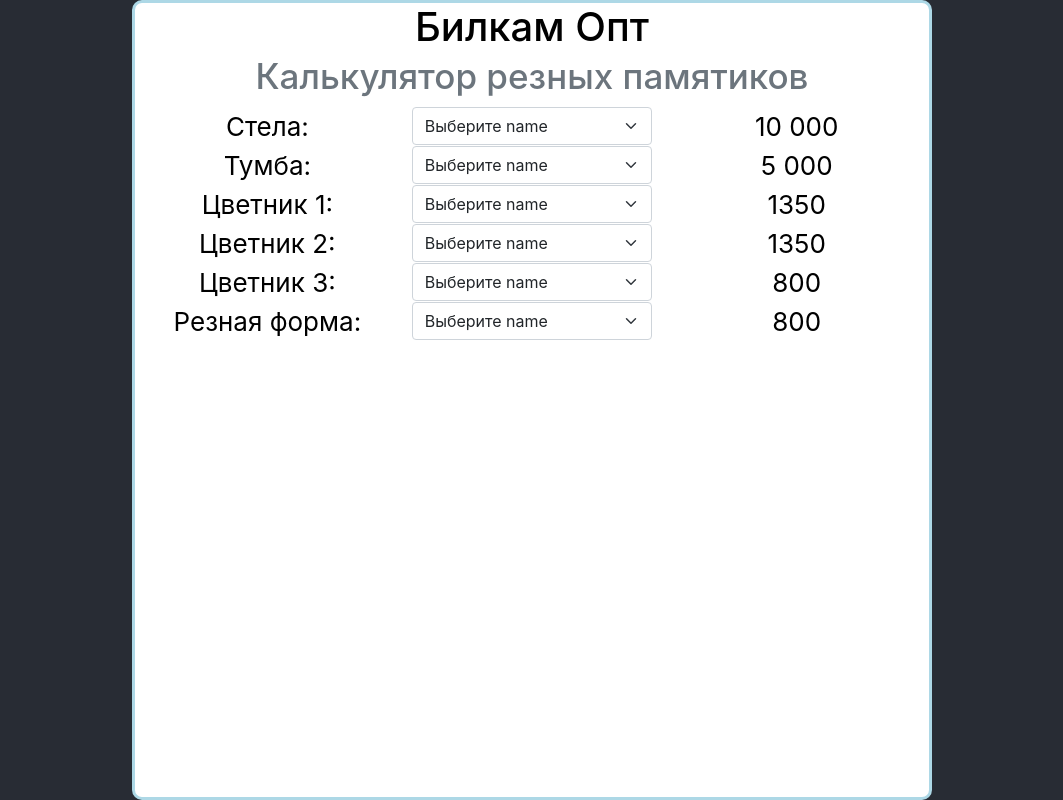
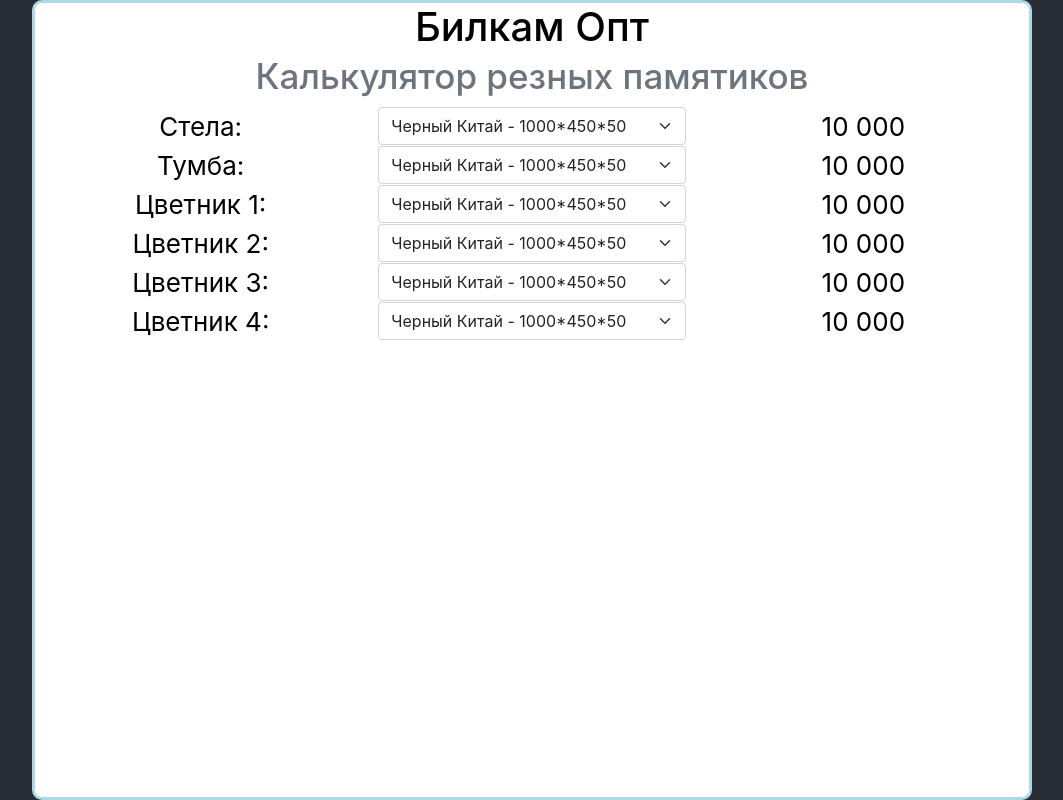
Before and after one commit to AnthonyGr/bilkam-opt--calc, a React (Create React App) app: page / in a window 1280 px wide. Shown: the whole page, without its empty margins (108-1171 px from the left). Built offline with nearby package versions, Linux system fonts and the light colour scheme.

Commit message:
Автоматическое формирование селектов по json файлу

```diff
--- a/src/App.js
+++ b/src/App.js
@@ -5,9 +5,7 @@ function App() {
   return (
     <div className="App">
       <header className="App-header">
-        <Main>
-          <button>START</button>
-        </Main>
+        <Main />
       </header>
     </div>
   );
--- /dev/null
+++ b/src/components/itemsRow/ItemsRow.js
@@ -0,0 +1,25 @@
+const ItemsRow = ({ name, data }) => {
+  const fillSelect = () => {
+    const items = data.map((item, i) => <option key={i}>{item.name}</option>);
+    return (
+      <select
+        className="form-select mb-10"
+        aria-label="Default select example"
+        id="stella"
+      >
+        {items}
+      </select>
+    );
+  };
+
+  const element = fillSelect();
+  return (
+    <div className="row align-items-start">
+      <div className="col">{name}</div>
+      <div className="col">{element}</div>
+      <div className="col">10 000</div>
+    </div>
+  );
+};
+
+export default ItemsRow;
--- a/src/components/main/Main.js
+++ b/src/components/main/Main.js
@@ -1,3 +1,7 @@
+import ItemsRow from "../itemsRow/ItemsRow";
+
+import steles from "../../data/steles.json";
+
 import "./main.css";
 
 function Main() {
@@ -9,103 +13,13 @@ function Main() {
         <small className="text-muted">Калькулятор резных памятиков</small>
       </h1>
 
-      <div class="container">
-        <div class="row align-items-start">
-          <div class="col">Cтела:</div>
-          <div class="col">
-            <select
-              className="form-select mb-10"
-              aria-label="Default select example"
-              id="stella"
-            >
-              <option selected>Выберите name</option>
-              <option value="1">800*400*50</option>
-              <option value="2">1000*500*50</option>
-              <option value="3">1100*600*70</option>
-            </select>
-          </div>
-          <div class="col">10 000</div>
-        </div>
-        <div class="row align-items-start">
-          <div class="col">Тумба:</div>
-          <div class="col">
-            <select
-              className="form-select mb-10"
-              aria-label="Default select example"
-              id="stella"
-            >
-              <option selected>Выберите name</option>
-              <option value="1">800*400*50</option>
-              <option value="2">1000*500*50</option>
-              <option value="3">1100*600*70</option>
-            </select>
-          </div>
-          <div class="col">5 000</div>
-        </div>
-        <div class="row align-items-start">
-          <div class="col">Цветник 1:</div>
-          <div class="col">
-            <select
-              className="form-select mb-10"
-              aria-label="Default select example"
-              id="stella"
-            >
-              <option selected>Выберите name</option>
-              <option value="1">800*400*50</option>
-              <option value="2">1000*500*50</option>
-              <option value="3">1100*600*70</option>
-            </select>
-          </div>
-          <div class="col">1350</div>
-        </div>
-        <div class="row align-items-start">
-          <div class="col">Цветник 2:</div>
-          <div class="col">
-            <select
-              className="form-select mb-10"
-              aria-label="Default select example"
-              id="stella"
-            >
-              <option selected>Выберите name</option>
-              <option value="1">800*400*50</option>
-              <option value="2">1000*500*50</option>
-              <option value="3">1100*600*70</option>
-            </select>
-          </div>
-          <div class="col">1350</div>
-        </div>
-        <div class="row align-items-start">
-          <div class="col">Цветник 3:</div>
-          <div class="col">
-            <select
-              className="form-select mb-10"
-              aria-label="Default select example"
-              id="stella"
-            >
-              <option selected>Выберите name</option>
-              <option value="1">800*400*50</option>
-              <option value="2">1000*500*50</option>
-              <option value="3">1100*600*70</option>
-            </select>
-          </div>
-          <div class="col">800</div>
-        </div>
-        <div class="row align-items-start">
-          <div class="col">Резная форма:</div>
-          <div class="col">
-            <select
-              className="form-select mb-10"
-              aria-label="Default select example"
-              id="stella"
-            >
-              <option selected>Выберите name</option>
-              <option value="1">800*400*50</option>
-              <option value="2">1000*500*50</option>
-              <option value="3">1100*600*70</option>
-            </select>
-          </div>
-          <div class="col">800</div>
-        </div>
+      <div className="container">
+        <ItemsRow name={"Стела: "} data={steles}></ItemsRow>
+        <ItemsRow name={"Тумба: "} data={steles}></ItemsRow>
+        <ItemsRow name={"Цветник 1: "} data={steles}></ItemsRow>
+        <ItemsRow name={"Цветник 2: "} data={steles}></ItemsRow>
+        <ItemsRow name={"Цветник 3: "} data={steles}></ItemsRow>
+        <ItemsRow name={"Цветник 4: "} data={steles}></ItemsRow>
       </div>
     </div>
   );
--- a/src/components/main/main.css
+++ b/src/components/main/main.css
@@ -1,5 +1,5 @@
 .main {
-  width: 800px;
+  width: 1000px;
   height: 800px;
   background-color: white;
   border: 3px solid lightblue;
--- /dev/null
+++ b/src/data/steles.json
@@ -0,0 +1,74 @@
+[
+  {
+    "name": "Черный Китай - 1000*450*50",
+    "price": 1
+  },
+  {
+    "name": "Черный Китай - 1000*450*70",
+    "price": 1
+  },
+  {
+    "name": "Черный Китай - 1000*500*50",
+    "price": 27
+  },
+  {
+    "name": "Черный Китай - 1000*500*70",
+    "price": 29
+  },
+  {
+    "name": "Черный Китай - 1100*500*70",
+    "price": 1
+  },
+  {
+    "name": "Черный Китай - 1100*600*70",
+    "price": 9
+  },
+  {
+    "name": "Черный Китай - 1200*500*70",
+    "price": 19
+  },
+  {
+    "name": "Черный Китай - 1300*700*100",
+    "price": 2
+  },
+  {
+    "name": "Черный Китай - 1400*600*100",
+    "price": 7
+  },
+  {
+    "name": "Черный Китай - 1400*700*100",
+    "price": 3
+  },
+  {
+    "name": "Черный Китай - 1600*700*100",
+    "price": 12
+  },
+  {
+    "name": "Черный Китай - 1800*800*120",
+    "price": 4
+  },
+  {
+    "name": "Черный Китай - 2000*900*150",
+    "price": 2
+  },
+  {
+    "name": "Черный Китай - 700*900*50",
+    "price": 30
+  },
+  {
+    "name": "Черный Китай - 800*400*50",
+    "price": 215
+  },
+  {
+    "name": "Черный Китай - 800*400*70",
+    "price": 125
+  },
+  {
+    "name": "Черный Китай - 800*500*70",
+    "price": 8
+  },
+  {
+    "name": "Черный Китай - 900*450*70",
+    "price": 38
+  }
+]
```
